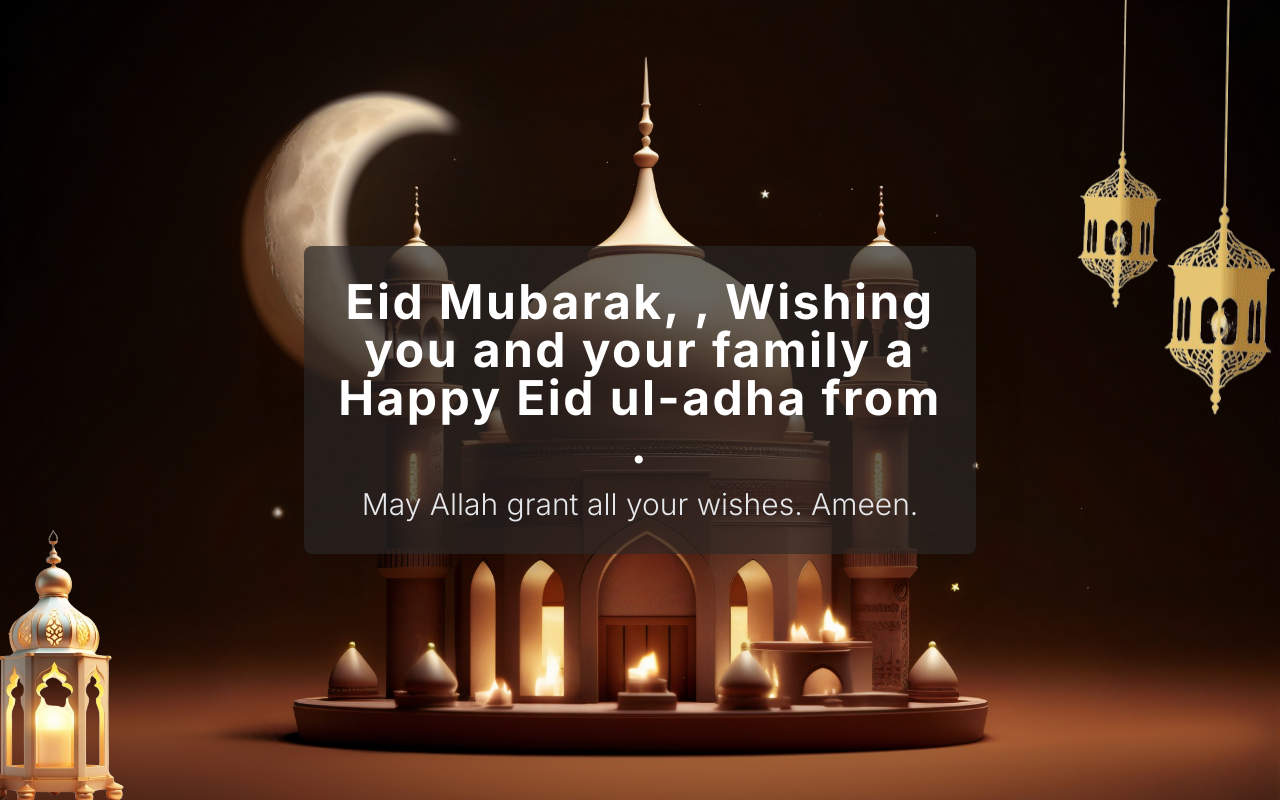
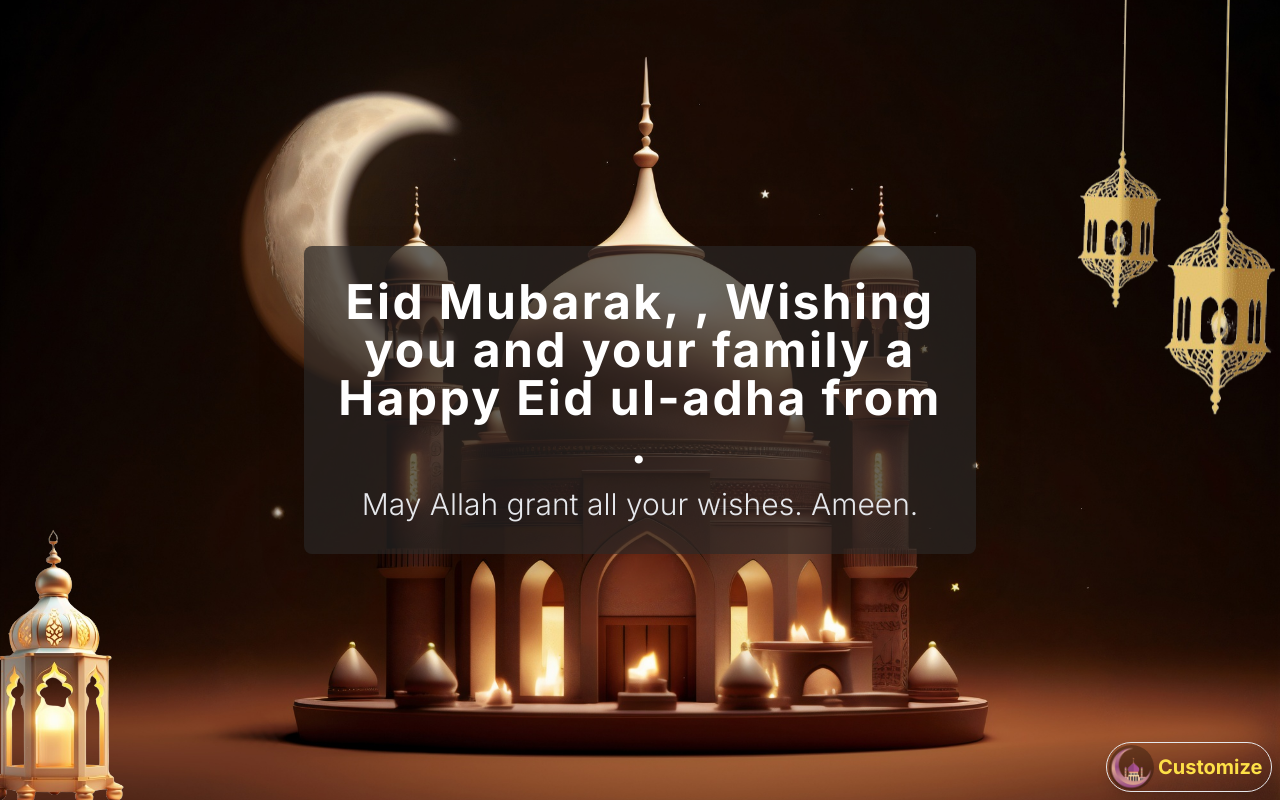
Before and after one commit to ShaikhAdnan7621/festival, a Next.js app: page /eiduladha in a window 1280 px wide. Built offline with nearby package versions, Linux system fonts and the light colour scheme.

Commit message:
Add files via upload

```diff
--- a/app/eiduladha/customize/page.js
+++ b/app/eiduladha/customize/page.js
@@ -104,6 +104,7 @@ export default function CreateEidLink() {
                     className="object-top  "
                 />
             </div>
+
         </div>
     );
 }
--- a/app/eiduladha/page.js
+++ b/app/eiduladha/page.js
@@ -1,4 +1,5 @@
 import Image from "next/image";
+import Link from "next/link";
 import React from "react";
 
 export default function page(obj) {
@@ -55,7 +56,29 @@ export default function page(obj) {
                         className=" object-center object-cover  "
                     />
                 </div>
-
+                <div className="absolute bottom-2 right-2 z-10">
+                    <div className="h-12 w-40 rounded-full border box-content shadow-lg px-0.5 hover:scale-105 duration-300 transition  ease-in-out">
+                        <Link
+                            href="/eiduladha/customize"
+                            passHref
+                            className="w-full h-full flex items-center gap-1"
+                        >
+                            <span className=" shadow-sm rounded-full bg-black/30">
+                                <Image
+                                    src="/eid/customize1.png"
+                                    alt="Customize"
+                                    width={45}
+                                    height={45}
+                                    objectFit="cover"
+                                    className="rounded-full"
+                                />
+                            </span>
+                            <span className="font-bold text-xl text-yellow-300  ">
+                                Customize
+                            </span>
+                        </Link>
+                    </div>
+                </div>
             </div>
         </div>
     );
```
